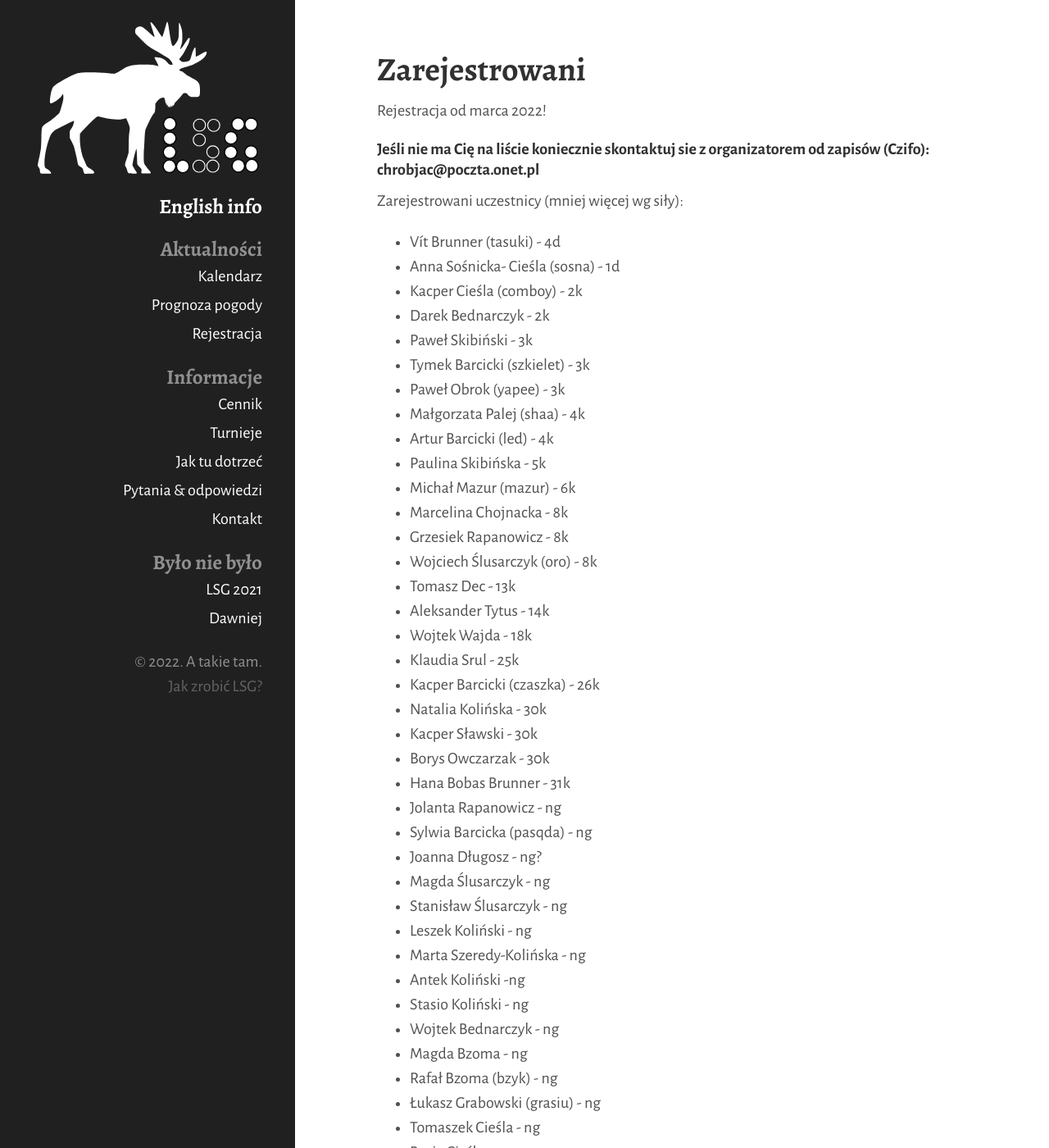
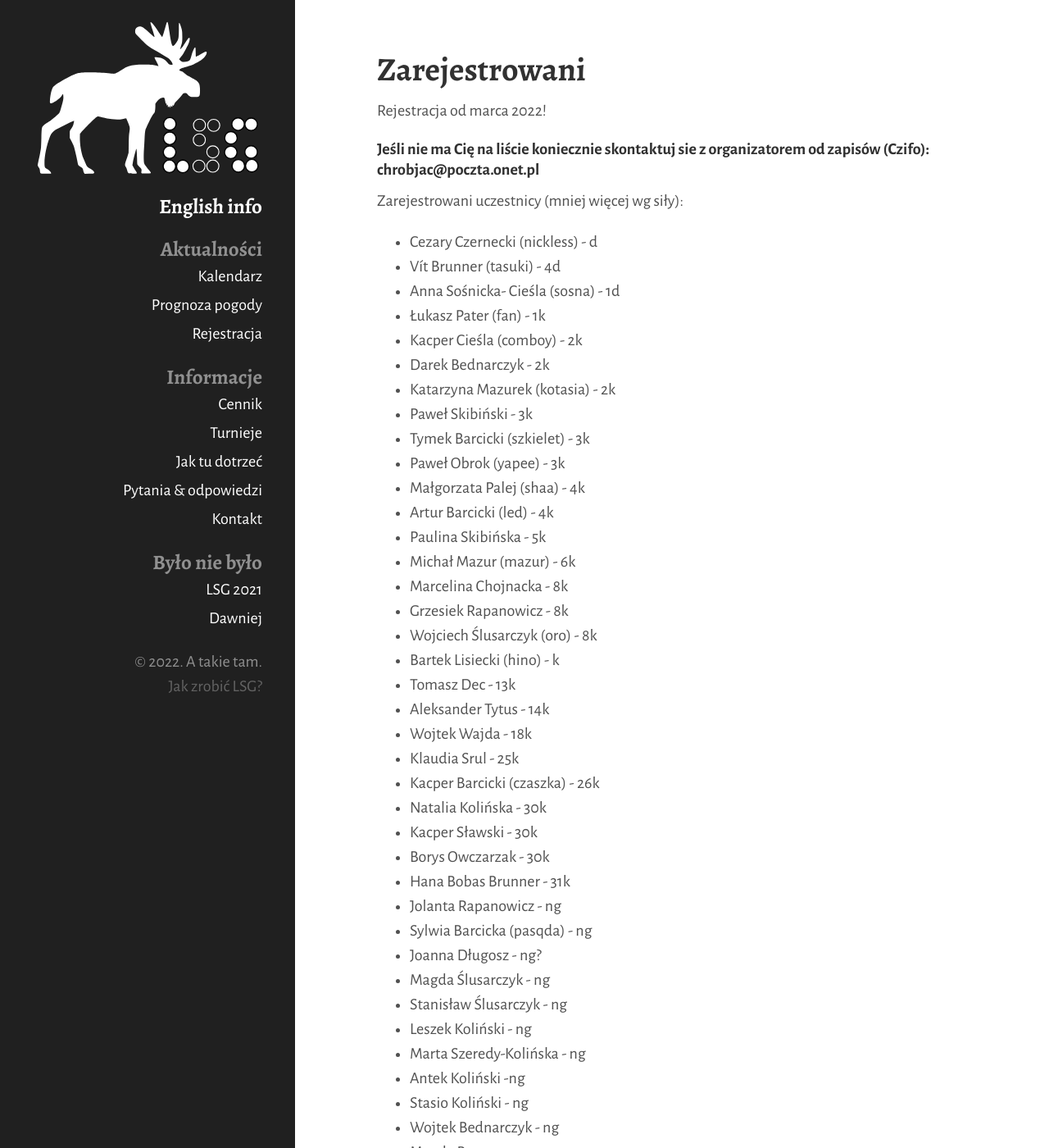
Before and after one commit to tasuki/lsg, a Jekyll site: the page built from zarejestrowani.md, in a window 1280 px wide and 1400 px high. Shown: the whole window at 82% size. Built offline with Jekyll 4.4.1, drawn with Linux system fonts in a browser that asks for light colours; nearby versions of some CDN libraries; some of the changed text lies outside the part shown.

Commit message:
Update zarejestrowani.md

```diff
--- a/zarejestrowani.md
+++ b/zarejestrowani.md
@@ -11,10 +11,13 @@ Rejestracja od marca 2022!
 
 Zarejestrowani uczestnicy (mniej więcej wg siły):
 
+- Cezary Czernecki (nickless) - d
 - Vít Brunner (tasuki) - 4d
 - Anna Sośnicka- Cieśla (sosna) - 1d
+- Łukasz Pater (fan) - 1k
 - Kacper Cieśla (comboy) - 2k
 - Darek Bednarczyk - 2k
+- Katarzyna Mazurek (kotasia) - 2k
 - Paweł Skibiński - 3k
 - Tymek Barcicki (szkielet) - 3k
 - Paweł Obrok (yapee) - 3k
@@ -25,6 +28,7 @@ Zarejestrowani uczestnicy (mniej więcej wg siły):
 - Marcelina Chojnacka - 8k
 - Grzesiek Rapanowicz - 8k
 - Wojciech Ślusarczyk (oro) - 8k
+- Bartek Lisiecki (hino) - k
 - Tomasz Dec - 13k
 - Aleksander Tytus - 14k
 - Wojtek Wajda - 18k
@@ -51,6 +55,7 @@ Zarejestrowani uczestnicy (mniej więcej wg siły):
 - Basia Cieśla - ng
 - Michał Ślusarczyk - ng
 - Kinga Lisiecka-Garbaczewska - ng
+- Barbara Skalska-Pater - ng
 - Jacek Chroboczek (czifo) - ng
 
 
```
